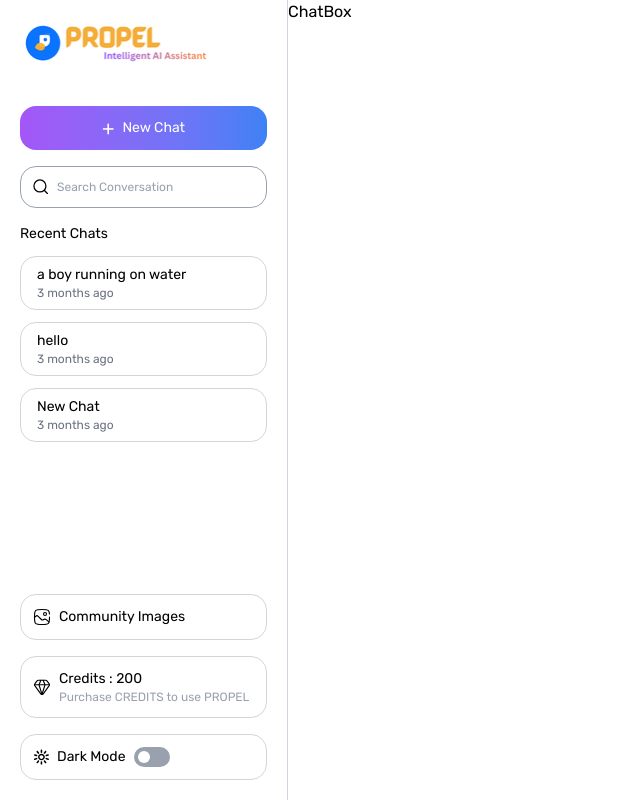
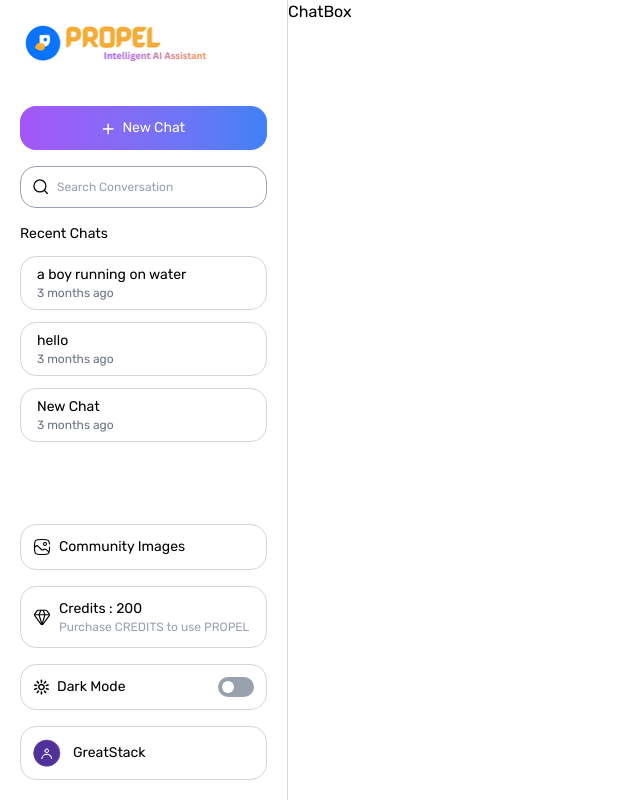
Before and after one commit to Manasv03/Propel, a React (Vite) app in the folder client/: page / in a window 1280 px wide. Shown: the whole page, without its empty margins (0-640 px from the left). Built offline with nearby package versions, Linux system fonts and the light colour scheme.

Commit message:
completed sidebar

```diff
--- a/client/src/App.jsx
+++ b/client/src/App.jsx
@@ -1,16 +1,21 @@
-import React from 'react'
+import React, { useState } from 'react'
 import SideBar from './components/SideBar'
 import { Route,Routes } from 'react-router-dom'
 import ChatBox from './components/ChatBox'
 import Credits from './pages/Credits'
 import Community from './pages/Community'
+import { assets } from './assets/assets'
 
 const App = () => {
+
+  const [isMenuOpen,setIsMenuOpen]= useState(false);
+
   return (
     <>
+    {!isMenuOpen && <img src={assets.menu_icon} className='absolute top-3 left-3 w-8 h-8 cursor-pointer md:hidden not-dark:invert' onClick={()=>setIsMenuOpen(true)}/>}
       <div className='dark:bg-linear-to-b from-[#242124] to-[#000000] dark:text-white'>
         <div className='flex h-screen w-screen'>
-          <SideBar />
+          <SideBar isMenuOpen={isMenuOpen} setIsMenuOpen={setIsMenuOpen} />
           <Routes >
             <Route path='/' element={<ChatBox />} />
             <Route path='/credits' element={<Credits />} />
--- a/client/src/components/SideBar.jsx
+++ b/client/src/components/SideBar.jsx
@@ -1,17 +1,16 @@
-import React from 'react'
+import React,{ useState } from 'react'
 import { useAppContext } from '../context/AppContext'
 import { assets } from '../assets/assets'
 import moment from 'moment'
-import { Navigate } from 'react-router-dom'
 
-const SideBar = () => {
+const SideBar = ({isMenuOpen, setIsMenuOpen}) => {
 
   const {chats, setSelectedChat, theme, setTheme, user, navigate} = useAppContext();
 
-  const [search, setSearch]= React.useState('');
+  const [search, setSearch]=useState('');
 
   return (
-    <div className='flex flex-col h-screen min-w-72 p-5 from-[#242124]/30 to-[#000000]/30 border-r border-[#80609F]/30 backdrop-blur-3xl transition-all duration-500 max-md:absolute left-0 z-1'>
+    <div className={`flex flex-col h-screen min-w-72 p-5 from-[#242124]/30 to-[#000000]/30 border-r border-[#80609F]/30 backdrop-blur-3xl transition-all duration-500 max-md:absolute left-0 z-1 ${!isMenuOpen && 'max-md:-translate-x-full'} `}>
       <img src={theme === 'dark' ? assets.logo_new : assets.logo_new} alt='' className='w-full max-w-48'/>
 
       {/* NEw CHAT */}
@@ -30,7 +29,7 @@ const SideBar = () => {
       <div className='flex-1 overflow-y-scroll mt-3 text-sm space-y-3'>
         {
           chats.filter((chat)=>chat.messages[0] ? chat.messages[0]?.content.toLowerCase().includes(search.toLowerCase()) : chat.name.toLowerCase().includes(search.toLowerCase())).map((chat)=>(
-            <div key={chat._id} className='p-2 px-4 dark:bg-[#57317C]/10 border border-gray-300 dark:border-[#80609F]/15 rounded-2xl cursor-pointer flex justify-between group'>
+            <div onClick={()=>{navigate('/'); setSelectedChat(chat); setIsMenuOpen(false)}} key={chat._id} className='p-2 px-4 dark:bg-[#57317C]/10 border border-gray-300 dark:border-[#80609F]/15 rounded-2xl cursor-pointer flex justify-between group'>
               <div>
                 <p className='truncate w-full'>
                   {chat.messages.length > 0 ? chat.messages[0].content.slice(0,32) : chat.name}
@@ -44,7 +43,7 @@ const SideBar = () => {
       </div>
 
         {/* Community IMG */}
-      <div onClick={()=>{navigate('/community')}} className='flex items-center gap-2 p-3 mt-4 border border-gray-300 dark:border-white/15 rounded-2xl cursor-pointer hover:scale-103 transition-all'>
+      <div onClick={()=>{navigate('/community'); setIsMenuOpen(false)}} className='flex items-center gap-2 p-3 mt-4 border border-gray-300 dark:border-white/15 rounded-2xl cursor-pointer hover:scale-103 transition-all'>
         <img src={assets.gallery_icon} className='w-4.5 not-dark:invert' alt="" />
         <div className='flex flex-col text-sm'>
           <p>Community Images</p>
@@ -52,7 +51,7 @@ const SideBar = () => {
       </div>
 
       {/* CREDIT OPTION */}
-      <div onClick={()=>{navigate('/credits')}} className='flex items-center gap-2 p-3 mt-4 border border-gray-300 dark:border-white/15 rounded-2xl cursor-pointer hover:scale-103 transition-all'>
+      <div onClick={()=>{navigate('/credits'); setIsMenuOpen(false)}} className='flex items-center gap-2 p-3 mt-4 border border-gray-300 dark:border-white/15 rounded-2xl cursor-pointer hover:scale-103 transition-all'>
         <img src={assets.diamond_icon} className='w-4.5 dark:invert' alt="" />
         <div className='flex flex-col text-sm'>
           <p>Credits : {user?.credits}</p>
@@ -61,13 +60,13 @@ const SideBar = () => {
       </div>
 
         {/* DARK MODE */}
-      <div className='flex items-center gap-2 p-3 mt-4 border border-gray-300 dark:border-white/15 rounded-2xl'>
+      <div className='flex items-center justify-between gap-2 p-3 mt-4 border border-gray-300 dark:border-white/15 rounded-2xl'>
         <div className='flex items-center gap-2 text-sm'>
           <img src={assets.theme_icon} className='w-4 not-dark:invert' alt="" />
           <p>Dark Mode</p>
         </div>
         <label className='relative inline-flex cursor-pointer'>
-          <input onClick={()=>setTheme(theme === 'dark' ? 'light' : 'dark')} type="checkbox" className='sr-only peer' checked={theme === 'dark'}/>
+          <input onChange={()=>setTheme(theme === 'dark' ? 'light' : 'dark')} type="checkbox" className='sr-only peer' checked={theme === 'dark'}/>
           <div className='w-9 h-5 bg-gray-400 rounded-full peer-checked:bg-purple-600 transition-all'>
 
           </div>
@@ -75,6 +74,15 @@ const SideBar = () => {
         </label>
       </div>
 
+      {/* User ACCOUNT */}
+      <div className='flex items-center gap-3 p-3 mt-4 border border-gray-300 dark:border-white/15 rounded-2xl cursor-pointer group '>
+        <img src={assets.user_icon} className='w-7 rounded-full' alt="" />
+          <p className='flex-1 text-sm dark:text-primary truncate'>{user? user.name : 'Login Your Account'}</p>
+          {user && <img src={assets.logout_icon} className='h-5 cursor-pointer hidden not-dark:invert group-hover:block'/>}
+      </div>
+
+      <img onClick={()=>setIsMenuOpen(false)} src={assets.close_icon} className='absolute top-3 right-3 w-5 h-5 cursor-pointer md:hidden not-dark:invert' alt="" />
+      {/*  */}
     </div>
   )
 }
--- a/client/src/context/AppContext.jsx
+++ b/client/src/context/AppContext.jsx
@@ -29,6 +29,7 @@ export const AppContextProvider = ({children}) => {
         else{
             document.documentElement.classList.remove('dark');
         }
+        localStorage.setItem('theme', theme);
     }, [theme]);
 
     useEffect(() => {
```
